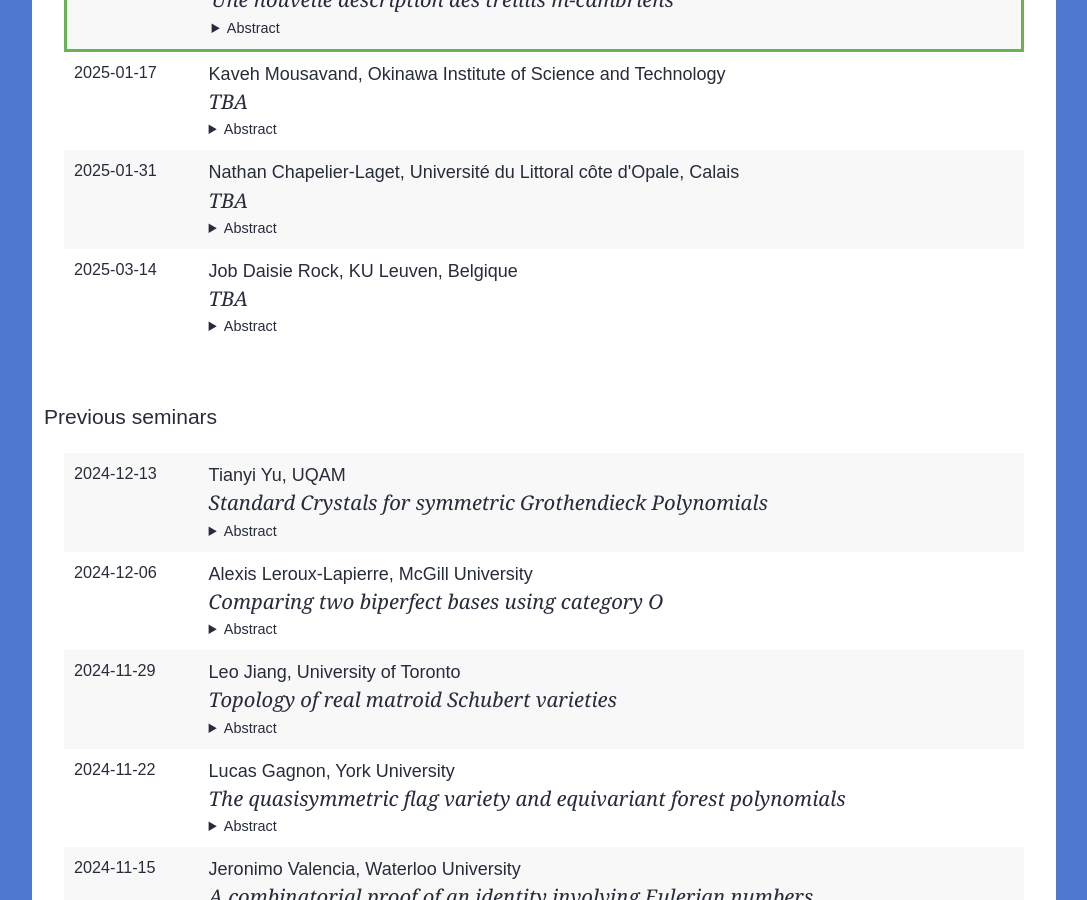
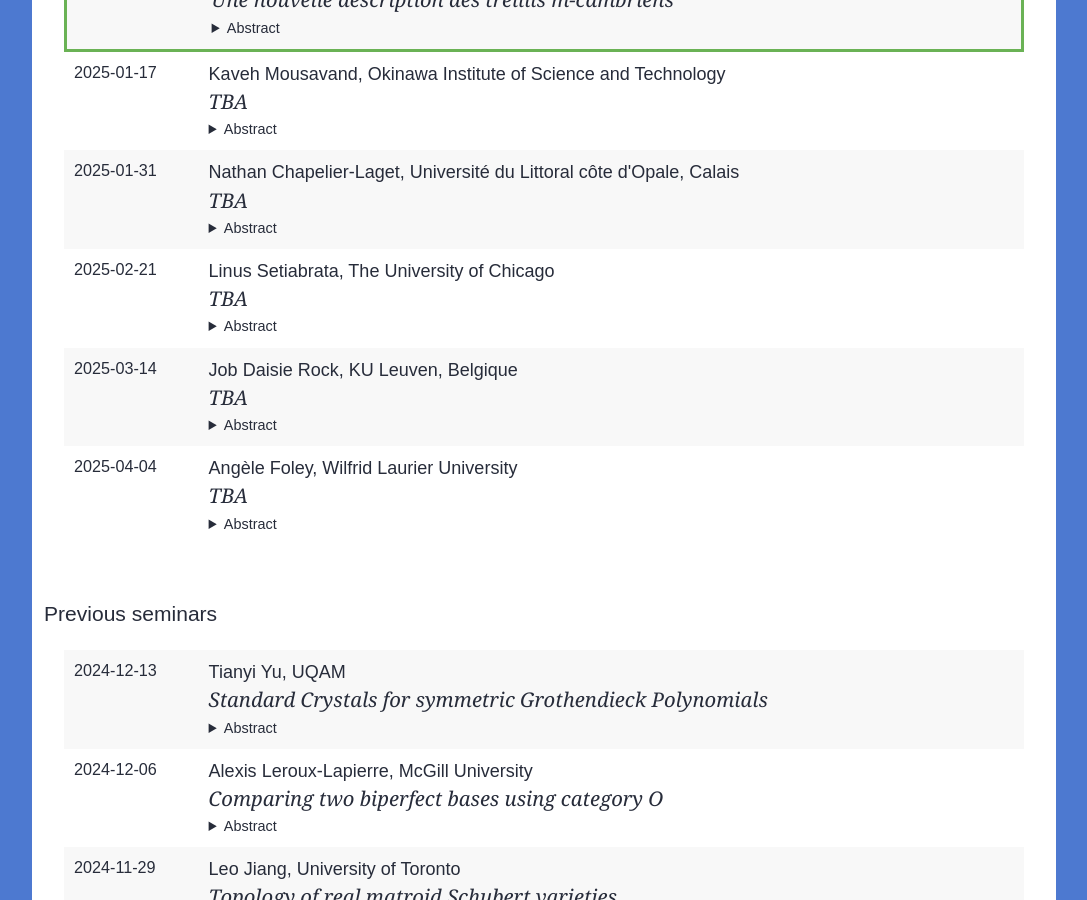
Before and after one commit to lacim-uqam/lacim-uqam.github.io, a Jekyll site: the page built from en/seminar.md, in a window 1280 px wide and 900 px high, scrolled down 912 px. Shown: the whole window, without its empty margins (96-1183 px from the left). Built offline with Jekyll 4.4.1, drawn with Linux system fonts in a browser that asks for light colours; formulas are drawn with MathJax 3; our own code applies the rules of GitHub Pages for plain Markdown files.

Commit message:
Update lacim-seminar.yml

```diff
--- a/_data/lacim-seminar.yml
+++ b/_data/lacim-seminar.yml
@@ -1,8 +1,24 @@
+- speaker: Angèle Foley
+  affiliation: Wilfrid Laurier University
+  title: >
+    TBA
+  date: 2025-04-04
+  abstract: >
+    TBA
+
 - speaker: Job Daisie Rock
   affiliation: KU Leuven, Belgique
   title: >
     TBA
   date: 2025-03-14
+  abstract: >
+    TBA
+
+- speaker: Linus Setiabrata
+  affiliation: The University of Chicago
+  title: >
+    TBA
+  date: 2025-02-21
   abstract: >
     TBA
 
```
